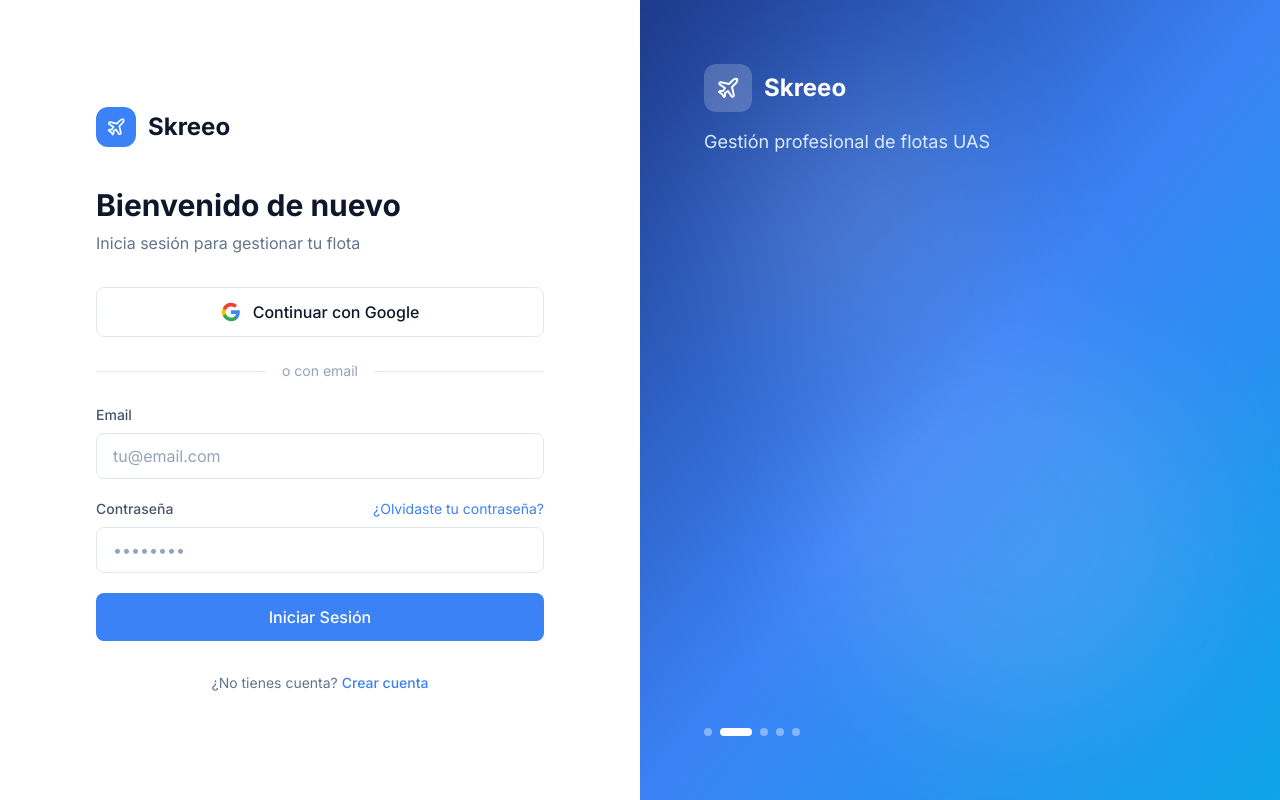
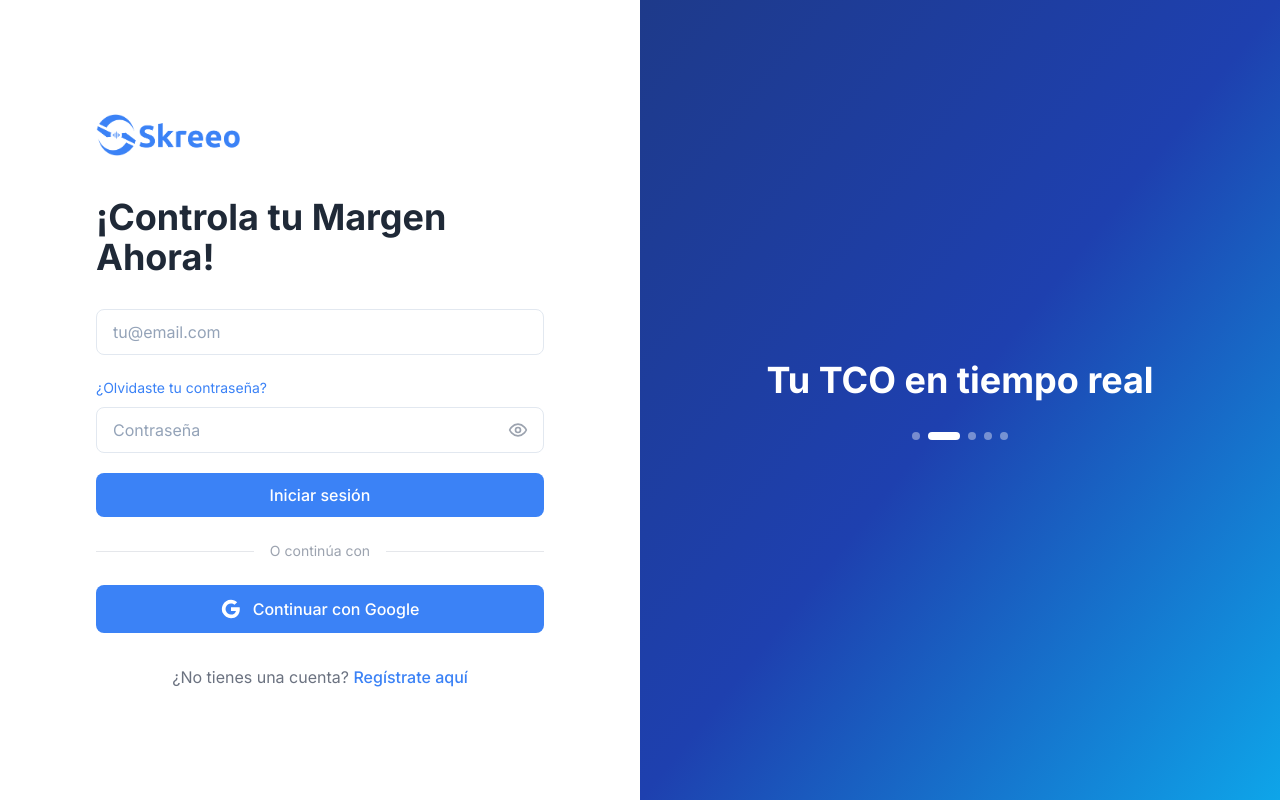
Before and after one commit to pogane2011/skreeo-57, a Next.js app: page /login in a window 1280 px wide. Built offline with nearby package versions, Linux system fonts and the light colour scheme.

Commit message:
Update page.tsx

```diff
--- a/src/app/(auth)/login/page.tsx
+++ b/src/app/(auth)/login/page.tsx
@@ -4,51 +4,37 @@
 import { useRouter } from 'next/navigation';
 import { createClient } from '@/lib/supabase/client';
 import Link from 'next/link';
-import { Plane, Mic, BarChart3, Clock, Shield, Zap } from 'lucide-react';
+import Image from 'next/image';
+import { Eye, EyeOff } from 'lucide-react';
 
 // Frases animadas para el lado derecho
 const phrases = [
-  {
-    icon: Mic,
-    title: "Manda un audio. Y punto.",
-    description: "Registra tus vuelos desde el campo en 10 segundos"
-  },
-  {
-    icon: BarChart3,
-    title: "TCO en tiempo real",
-    description: "Conoce el coste real de cada hora de vuelo"
-  },
-  {
-    icon: Clock,
-    title: "Ahorra 5 horas/semana",
-    description: "Automatiza la gestión de tu flota de UAS"
-  },
-  {
-    icon: Shield,
-    title: "Cumple con AESA",
-    description: "Documentación y reportes siempre al día"
-  },
-  {
-    icon: Zap,
-    title: "Decisiones inteligentes",
-    description: "Analytics avanzado para maximizar rentabilidad"
-  }
+  "Accede al control total",
+  "Tu TCO en tiempo real",
+  "Manda un audio. Y punto.",
+  "Decide con datos, no intuición",
+  "El logbook que SÍ es rentable"
 ];
 
 export default function LoginPage() {
   const [email, setEmail] = useState('');
   const [password, setPassword] = useState('');
+  const [showPassword, setShowPassword] = useState(false);
   const [loading, setLoading] = useState(false);
   const [googleLoading, setGoogleLoading] = useState(false);
   const [error, setError] = useState<string | null>(null);
   const [currentPhrase, setCurrentPhrase] = useState(0);
+  const [fadeIn, setFadeIn] = useState(true);
   const router = useRouter();
-  const supabase = createClient();
 
   // Animación de frases
   useEffect(() => {
     const interval = setInterval(() => {
+      setFadeIn(false);
+      setTimeout(() => {
         setCurrentPhrase((prev) => (prev + 1) % phrases.length);
+        setFadeIn(true);
+      }, 500);
     }, 4000);
     return () => clearInterval(interval);
   }, []);
@@ -58,6 +44,8 @@
     setLoading(true);
     setError(null);
 
+    const supabase = createClient();
+
     try {
       const { data, error } = await supabase.auth.signInWithPassword({
         email,
@@ -65,7 +53,11 @@
       });
 
       if (error) {
+        if (error.message.includes('Invalid login')) {
+          setError('Email o contraseña incorrectos');
+        } else {
           setError(error.message);
+        }
         return;
       }
 
@@ -82,6 +74,8 @@
   const handleGoogleLogin = async () => {
     setGoogleLoading(true);
     setError(null);
+
+    const supabase = createClient();
 
     try {
       const { error } = await supabase.auth.signInWithOAuth({
@@ -101,108 +95,79 @@
     }
   };
 
-  const CurrentIcon = phrases[currentPhrase].icon;
-
   return (
     <div className="min-h-screen flex">
-      {/* Lado Izquierdo - Formulario */}
+      {/* LADO IZQUIERDO - Formulario */}
       <div className="w-full lg:w-1/2 flex flex-col justify-center px-6 sm:px-12 lg:px-16 xl:px-24 py-12 bg-white">
         <div className="w-full max-w-md mx-auto">
           {/* Logo */}
-          <Link href="/" className="flex items-center gap-3 mb-10">
-            <div className="h-10 w-10 rounded-xl bg-[#3B82F6] flex items-center justify-center">
-              <Plane className="h-5 w-5 text-white" />
-            </div>
-            <span className="text-2xl font-bold text-[#0F172A]">Skreeo</span>
+          <Link href="/" className="inline-block mb-8">
+            <Image
+              src="/LogoSkreeo.png"
+              alt="Skreeo"
+              width={180}
+              height={48}
+              className="h-12 w-auto"
+            />
           </Link>
 
           {/* Título */}
-          <div className="mb-8">
-            <h1 className="text-2xl sm:text-3xl font-bold text-[#0F172A] mb-2">
-              Bienvenido de nuevo
+          <h1 className="text-3xl sm:text-4xl font-bold text-[#1F2937] mb-8 leading-tight">
+            ¡Controla tu Margen<br />Ahora!
           </h1>
-            <p className="text-[#64748B]">
-              Inicia sesión para gestionar tu flota
-            </p>
-          </div>
 
           {/* Error */}
           {error && (
-            <div className="skreeo-alert skreeo-alert-error mb-6">
+            <div className="skreeo-alert-error mb-6">
               {error}
             </div>
           )}
 
-          {/* Botón Google */}
-          <button
-            onClick={handleGoogleLogin}
-            disabled={googleLoading}
-            className="w-full flex items-center justify-center gap-3 px-4 py-3 bg-white border border-[#E2E8F0] rounded-lg text-[#0F172A] font-medium hover:bg-[#F8FAFC] transition-colors disabled:opacity-50 mb-6"
-          >
-            {googleLoading ? (
-              <div className="skreeo-spinner border-[#64748B]" />
-            ) : (
-              <svg className="w-5 h-5" viewBox="0 0 24 24">
-                <path fill="#4285F4" d="M22.56 12.25c0-.78-.07-1.53-.2-2.25H12v4.26h5.92c-.26 1.37-1.04 2.53-2.21 3.31v2.77h3.57c2.08-1.92 3.28-4.74 3.28-8.09z"/>
-                <path fill="#34A853" d="M12 23c2.97 0 5.46-.98 7.28-2.66l-3.57-2.77c-.98.66-2.23 1.06-3.71 1.06-2.86 0-5.29-1.93-6.16-4.53H2.18v2.84C3.99 20.53 7.7 23 12 23z"/>
-                <path fill="#FBBC05" d="M5.84 14.09c-.22-.66-.35-1.36-.35-2.09s.13-1.43.35-2.09V7.07H2.18C1.43 8.55 1 10.22 1 12s.43 3.45 1.18 4.93l2.85-2.22.81-.62z"/>
-                <path fill="#EA4335" d="M12 5.38c1.62 0 3.06.56 4.21 1.64l3.15-3.15C17.45 2.09 14.97 1 12 1 7.7 1 3.99 3.47 2.18 7.07l3.66 2.84c.87-2.6 3.3-4.53 6.16-4.53z"/>
-              </svg>
-            )}
-            {googleLoading ? 'Conectando...' : 'Continuar con Google'}
-          </button>
-
-          {/* Separador */}
-          <div className="relative mb-6">
-            <div className="absolute inset-0 flex items-center">
-              <div className="w-full border-t border-[#E2E8F0]"></div>
-            </div>
-            <div className="relative flex justify-center text-sm">
-              <span className="px-4 bg-white text-[#94A3B8]">o con email</span>
-            </div>
-          </div>
-
           {/* Formulario */}
           <form onSubmit={handleEmailLogin} className="space-y-5">
             <div>
-              <label htmlFor="email" className="skreeo-label">
-                Email
-              </label>
               <input
-                id="email"
                 type="email"
                 value={email}
                 onChange={(e) => setEmail(e.target.value)}
                 placeholder="tu@email.com"
                 required
                 className="skreeo-input"
+                disabled={loading}
               />
             </div>
 
-            <div>
-              <div className="flex items-center justify-between mb-2">
-                <label htmlFor="password" className="skreeo-label mb-0">
-                  Contraseña
-                </label>
-                <Link href="/forgot-password" className="text-sm text-[#3B82F6] hover:text-[#2563EB]">
+            <div className="space-y-2">
+              <Link
+                href="/forgot-password"
+                className="text-sm text-[#3B82F6] hover:text-[#2563EB] transition-colors"
+              >
                 ¿Olvidaste tu contraseña?
               </Link>
-              </div>
+              <div className="relative">
                 <input
-                id="password"
-                type="password"
+                  type={showPassword ? 'text' : 'password'}
                   value={password}
                   onChange={(e) => setPassword(e.target.value)}
-                placeholder="••••••••"
+                  placeholder="Contraseña"
                   required
-                className="skreeo-input"
+                  className="skreeo-input pr-12"
+                  disabled={loading}
                 />
+                <button
+                  type="button"
+                  onClick={() => setShowPassword(!showPassword)}
+                  className="absolute right-4 top-1/2 -translate-y-1/2 text-[#9CA3AF] hover:text-[#6B7280] transition-colors"
+                >
+                  {showPassword ? <EyeOff className="h-5 w-5" /> : <Eye className="h-5 w-5" />}
+                </button>
+              </div>
             </div>
 
             <button
               type="submit"
               disabled={loading}
-              className="skreeo-btn-primary w-full py-3"
+              className="skreeo-btn-primary w-full"
             >
               {loading ? (
                 <>
@@ -210,75 +175,76 @@
                   Entrando...
                 </>
               ) : (
-                'Iniciar Sesión'
+                'Iniciar sesión'
               )}
             </button>
           </form>
 
-          {/* Footer */}
-          <p className="text-center text-[#64748B] text-sm mt-8">
-            ¿No tienes cuenta?{' '}
-            <Link href="/register" className="text-[#3B82F6] hover:text-[#2563EB] font-medium">
-              Crear cuenta
+          {/* Separador */}
+          <div className="relative my-6">
+            <div className="absolute inset-0 flex items-center">
+              <div className="w-full border-t border-[#E5E7EB]"></div>
+            </div>
+            <div className="relative flex justify-center text-sm">
+              <span className="px-4 bg-white text-[#9CA3AF]">O continúa con</span>
+            </div>
+          </div>
+
+          {/* Botón Google */}
+          <button
+            onClick={handleGoogleLogin}
+            disabled={googleLoading}
+            className="w-full flex items-center justify-center gap-3 px-4 py-3 bg-[#3B82F6] hover:bg-[#2563EB] text-white font-medium rounded-lg transition-colors disabled:opacity-50"
+          >
+            {googleLoading ? (
+              <div className="skreeo-spinner border-white" />
+            ) : (
+              <svg className="w-5 h-5" viewBox="0 0 24 24">
+                <path fill="currentColor" d="M22.56 12.25c0-.78-.07-1.53-.2-2.25H12v4.26h5.92c-.26 1.37-1.04 2.53-2.21 3.31v2.77h3.57c2.08-1.92 3.28-4.74 3.28-8.09z"/>
+                <path fill="currentColor" d="M12 23c2.97 0 5.46-.98 7.28-2.66l-3.57-2.77c-.98.66-2.23 1.06-3.71 1.06-2.86 0-5.29-1.93-6.16-4.53H2.18v2.84C3.99 20.53 7.7 23 12 23z"/>
+                <path fill="currentColor" d="M5.84 14.09c-.22-.66-.35-1.36-.35-2.09s.13-1.43.35-2.09V7.07H2.18C1.43 8.55 1 10.22 1 12s.43 3.45 1.18 4.93l2.85-2.22.81-.62z"/>
+                <path fill="currentColor" d="M12 5.38c1.62 0 3.06.56 4.21 1.64l3.15-3.15C17.45 2.09 14.97 1 12 1 7.7 1 3.99 3.47 2.18 7.07l3.66 2.84c.87-2.6 3.3-4.53 6.16-4.53z"/>
+              </svg>
+            )}
+            {googleLoading ? 'Conectando...' : 'Continuar con Google'}
+          </button>
+
+          {/* Link registro */}
+          <p className="mt-8 text-center text-[#6B7280]">
+            ¿No tienes una cuenta?{' '}
+            <Link href="/register" className="text-[#3B82F6] font-medium hover:text-[#2563EB] transition-colors">
+              Regístrate aquí
             </Link>
           </p>
         </div>
       </div>
 
-      {/* Lado Derecho - Branding (solo desktop) */}
-      <div className="hidden lg:flex lg:w-1/2 bg-gradient-to-br from-[#1E3A8A] via-[#3B82F6] to-[#0EA5E9] p-12 xl:p-16 flex-col justify-between relative overflow-hidden">
-        {/* Patrón decorativo */}
-        <div className="absolute inset-0 opacity-10">
-          <div className="absolute top-20 left-20 w-72 h-72 bg-white rounded-full blur-3xl"></div>
-          <div className="absolute bottom-20 right-20 w-96 h-96 bg-white rounded-full blur-3xl"></div>
-        </div>
+      {/* LADO DERECHO - Frases animadas (solo desktop) */}
+      <div className="hidden lg:flex lg:w-1/2 bg-gradient-to-br from-[#1E3A8A] via-[#1E40AF] to-[#0EA5E9] items-center justify-center p-12">
+        <div className="text-center">
+          <h2
+            className={`text-3xl xl:text-4xl 2xl:text-5xl font-bold text-white leading-tight transition-all duration-500 ${
+              fadeIn ? 'opacity-100 translate-y-0' : 'opacity-0 translate-y-4'
+            }`}
+          >
+            {phrases[currentPhrase]}
+          </h2>
 
-        {/* Contenido */}
-        <div className="relative z-10">
-          <div className="flex items-center gap-3 mb-4">
-            <div className="h-12 w-12 rounded-xl bg-white/20 backdrop-blur flex items-center justify-center">
-              <Plane className="h-6 w-6 text-white" />
-            </div>
-            <span className="text-2xl font-bold text-white">Skreeo</span>
-          </div>
-          <p className="text-blue-100 text-lg">
-            Gestión profesional de flotas UAS
-          </p>
-        </div>
-
-        {/* Frase animada */}
-        <div className="relative z-10 flex-1 flex items-center">
+          {/* Indicadores de frase */}
+          <div className="flex items-center justify-center gap-2 mt-8">
+            {phrases.map((_, index) => (
               <div
-            key={currentPhrase}
-            className="animate-in"
-          >
-            <div className="h-16 w-16 rounded-2xl bg-white/20 backdrop-blur flex items-center justify-center mb-6">
-              <CurrentIcon className="h-8 w-8 text-white" />
-            </div>
-            <h2 className="text-3xl xl:text-4xl font-bold text-white mb-4">
-              {phrases[currentPhrase].title}
-            </h2>
-            <p className="text-xl text-blue-100">
-              {phrases[currentPhrase].description}
-            </p>
-          </div>
-        </div>
-
-        {/* Indicadores */}
-        <div className="relative z-10 flex gap-2">
-          {phrases.map((_, index) => (
-            <button
                 key={index}
-              onClick={() => setCurrentPhrase(index)}
                 className={`h-2 rounded-full transition-all duration-300 ${
                   index === currentPhrase
                     ? 'w-8 bg-white'
-                  : 'w-2 bg-white/40 hover:bg-white/60'
+                    : 'w-2 bg-white/40'
                 }`}
               />
             ))}
           </div>
         </div>
       </div>
+    </div>
   );
 }
```
Lines whose indentation alone changed are shown as unchanged.
